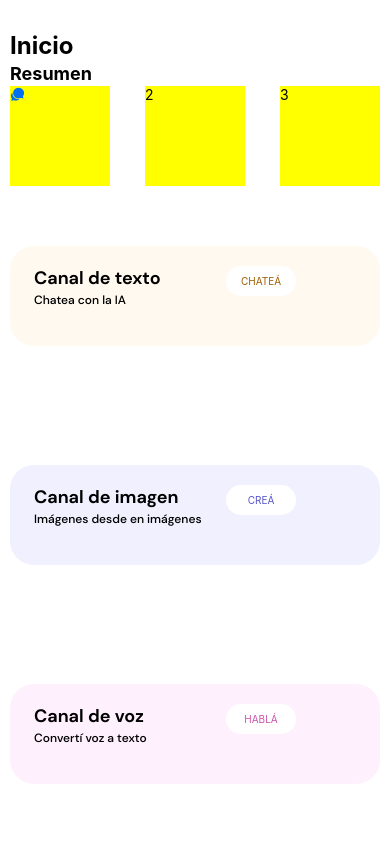
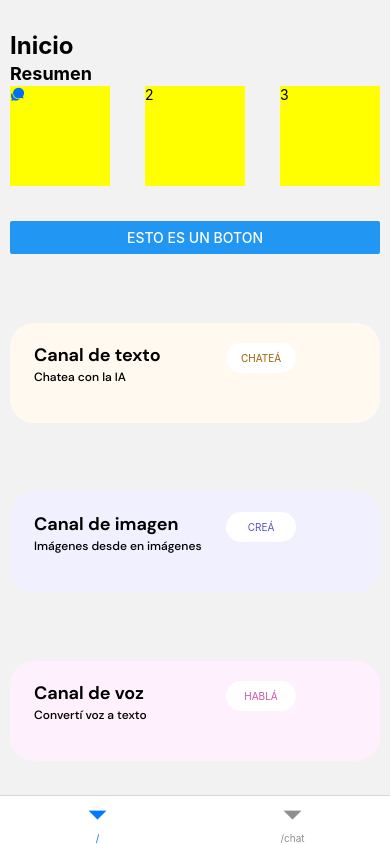
Before and after one commit to vieraleonel/tnt2023-react-native, a React Native app: screen / in a window 390 px wide. Built offline with nearby package versions, Linux system fonts and the light colour scheme.

Commit message:
Agregamos la navegación

```diff
--- a/App.js
+++ b/App.js
@@ -1,90 +1,19 @@
-import { SafeAreaView, StyleSheet, Text, View } from "react-native";
-import { Ionicons } from "@expo/vector-icons";
+import { NavigationContainer } from "@react-navigation/native";
+import { HomeScreen } from "./HomeScreen";
+import { createNativeStackNavigator } from "@react-navigation/native-stack";
+import { createBottomTabNavigator } from "@react-navigation/bottom-tabs";
+import { ChatScreen } from "./ChatScreen";
+import { ROUTES } from "./routes";
 
-import { HomeLink } from "./HomeLink";
+const Tab = createBottomTabNavigator();
 
 export default function App() {
   return (
-    <SafeAreaView style={styles.container}>
-      <View
-        style={{
-          marginTop: 30,
-          marginHorizontal: 10,
-          flex: 1,
-        }}
-      >
-        <Text style={styles.titulo}>Inicio</Text>
-        <Text style={styles.subtitulo}>Resumen</Text>
-
-        <View
-          style={{
-            flexDirection: "row",
-            justifyContent: "space-between",
-          }}
-        >
-          <View style={styles.cuadrado}>
-            <Text>
-              <Ionicons name="chatbubbles-sharp" size={15} color="#0070F0" />
-            </Text>
-          </View>
-          <View style={styles.cuadrado}>
-            <Text>2</Text>
-          </View>
-          <View style={styles.cuadrado}>
-            <Text>3</Text>
-          </View>
-        </View>
-
-        <View
-          style={{
-            justifyContent: "space-around",
-            flex: 1,
-          }}
-        >
-          <HomeLink
-            colorFondo="#FFF9F0"
-            colorAccionTexto="#A05E03"
-            titulo="Canal de texto"
-            subtitulo="Chatea con la IA"
-            accionTexto="chateá"
-          />
-          <HomeLink
-            colorFondo="#F0F0FF"
-            colorAccionTexto="#5555CB"
-            titulo="Canal de imagen"
-            subtitulo="Imágenes desde en imágenes"
-            accionTexto="creá"
-          />
-          <HomeLink
-            colorFondo="#FFF0FD"
-            colorAccionTexto="#CB55AA"
-            titulo="Canal de voz"
-            subtitulo="Convertí voz a texto"
-            accionTexto="hablá"
-          />
-        </View>
-      </View>
-    </SafeAreaView>
+    <NavigationContainer>
+      <Tab.Navigator screenOptions={{ headerShown: false }}>
+        <Tab.Screen name={ROUTES.HOME} component={HomeScreen} />
+        <Tab.Screen name={ROUTES.CHAT} component={ChatScreen} />
+      </Tab.Navigator>
+    </NavigationContainer>
   );
 }
-
-const styles = StyleSheet.create({
-  container: {
-    flex: 1,
-  },
-  titulo: {
-    fontSize: 24,
-    fontWeight: "bold",
-    lineHeight: 32,
-  },
-  subtitulo: {
-    fontSize: 18,
-    fontWeight: "bold",
-    lineHeight: 24,
-  },
-  cuadrado: {
-    width: 100,
-    height: 100,
-    backgroundColor: "yellow",
-  },
-});
--- /dev/null
+++ b/ChatScreen.js
@@ -0,0 +1,18 @@
+import { SafeAreaView, ScrollView, StyleSheet, Text, View } from "react-native";
+import { Ionicons } from "@expo/vector-icons";
+
+import { HomeLink } from "./HomeLink";
+
+const ChatScreen = () => (
+  <SafeAreaView style={styles.container}>
+    <Text>CHAT SCREEN</Text>
+  </SafeAreaView>
+);
+
+export { ChatScreen };
+
+const styles = StyleSheet.create({
+  container: {
+    flex: 1,
+  },
+});
--- /dev/null
+++ b/HomeScreen.js
@@ -0,0 +1,111 @@
+import {
+  Button,
+  Pressable,
+  SafeAreaView,
+  ScrollView,
+  StyleSheet,
+  Text,
+  View,
+} from "react-native";
+import { Ionicons } from "@expo/vector-icons";
+import { useNavigation } from "@react-navigation/native";
+import { HomeLink } from "./HomeLink";
+import { ROUTES } from "./routes";
+
+const HomeScreen = () => {
+  const navigation = useNavigation();
+
+  const _handlePress = () => {
+    navigation.navigate(ROUTES.CHAT);
+  };
+
+  return (
+    <SafeAreaView style={styles.container}>
+      <View
+        style={{
+          marginTop: 30,
+          marginHorizontal: 10,
+          flex: 1,
+        }}
+      >
+        <Text style={styles.titulo}>Inicio</Text>
+        <Text style={styles.subtitulo}>Resumen</Text>
+
+        <View
+          style={{
+            flexDirection: "row",
+            justifyContent: "space-between",
+          }}
+        >
+          <View style={styles.cuadrado}>
+            <Text>
+              <Ionicons name="chatbubbles-sharp" size={15} color="#0070F0" />
+            </Text>
+          </View>
+
+          <View style={styles.cuadrado}>
+            <Text>2</Text>
+          </View>
+          <View style={styles.cuadrado}>
+            <Text>3</Text>
+          </View>
+        </View>
+
+        <View
+          style={{
+            flex: 1,
+            justifyContent: "space-around",
+          }}
+        >
+          <Button title="ESTO ES UN BOTON" />
+          <Pressable onPressIn={_handlePress}>
+            <HomeLink
+              colorFondo="#FFF9F0"
+              colorAccionTexto="#A05E03"
+              titulo="Canal de texto"
+              subtitulo="Chatea con la IA"
+              accionTexto="chateá"
+            />
+          </Pressable>
+          <HomeLink
+            colorFondo="#F0F0FF"
+            colorAccionTexto="#5555CB"
+            titulo="Canal de imagen"
+            subtitulo="Imágenes desde en imágenes"
+            accionTexto="creá"
+          />
+          <HomeLink
+            colorFondo="#FFF0FD"
+            colorAccionTexto="#CB55AA"
+            titulo="Canal de voz"
+            subtitulo="Convertí voz a texto"
+            accionTexto="hablá"
+          />
+        </View>
+      </View>
+    </SafeAreaView>
+  );
+};
+
+export { HomeScreen };
+
+const styles = StyleSheet.create({
+  container: {
+    flex: 1,
+  },
+  titulo: {
+    fontSize: 24,
+    fontWeight: "bold",
+    lineHeight: 32,
+  },
+  subtitulo: {
+    fontSize: 18,
+    fontWeight: "bold",
+    lineHeight: 24,
+  },
+  cuadrado: {
+    width: 100,
+    height: 100,
+    backgroundColor: "yellow",
+  },
+});
--- /dev/null
+++ b/routes.js
@@ -0,0 +1,6 @@
+const ROUTES = {
+  HOME: "/",
+  CHAT: "/chat",
+};
+
+export { ROUTES };
```
Also changed, not shown: package.json (+7 -2 lines), 1 other file (tests, documents, lock files or other folders).
